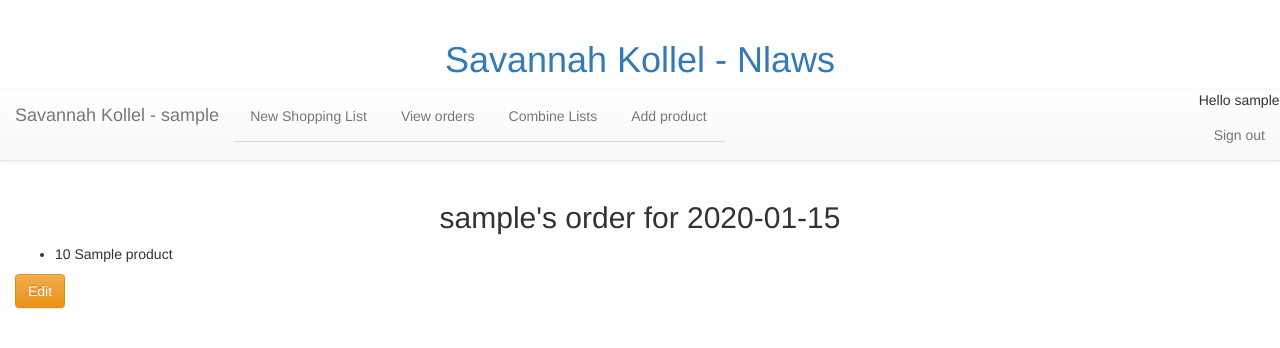
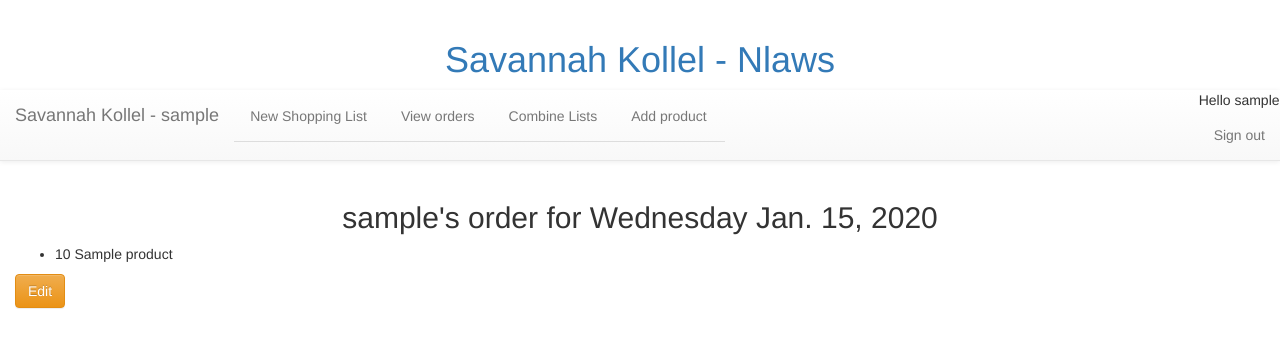
Before and after one commit to simlist/savkollel, a Django app: page /nlaws/viewlist?order=1 in a window 1280 px wide. Shown: the top 348 px of the page. Run offline with Django 3.2, Linux system fonts and the light colour scheme; a user stored in the database is signed in; tables that the repository leaves empty hold one stand-in row (values such as "Sample post"); some libraries are stand-ins or nearby versions.

Commit message:
Changed date presentation in Invoice.
Passing a date to the template instead of a string.

```diff
--- a/nlaws/templates/nlaws/invoice.html
+++ b/nlaws/templates/nlaws/invoice.html
@@ -1,10 +1,10 @@
 {%extends 'nlaws/base.html'%}
 {%block title%}{{title}}{%endblock%}
 {%block content%}
-    <h2 class="text-center">{{title}} for {{orderdate}}</h2>
+    <h2 class="text-center">{{title}} for {{orderdate|date:"l M. j, Y"}}</h2>
     <form method="get" action={% url 'nlaws:shoppinglist' %}>
         <input type="hidden" name="order" value="{{order}}">
-        <input type="hidden" name="orderdate" value="{{orderdate}}">
+        <input type="hidden" name="orderdate" value="{{orderdate|date:"Y-n-j"}}">
         <ul>
             {% for line in invoice_list %}
                 <li>{{line.quantity}} {{line.product}}
--- a/nlaws/views.py
+++ b/nlaws/views.py
@@ -124,7 +124,6 @@ class ViewList(LoginRequiredMixin, View):
                                        order__customer=request.user)
 
         orderdate = query.aggregate(Max('order__order_date'))['order__order_date__max']
-        orderdate = str(orderdate)
 #        order_list = [{dict['product__name']: dict['quantity']} for dict in query.values('product__name', 'quantity')]
 #        list = utils.merge_dicts(*order_list)
         username = request.user.username
```
